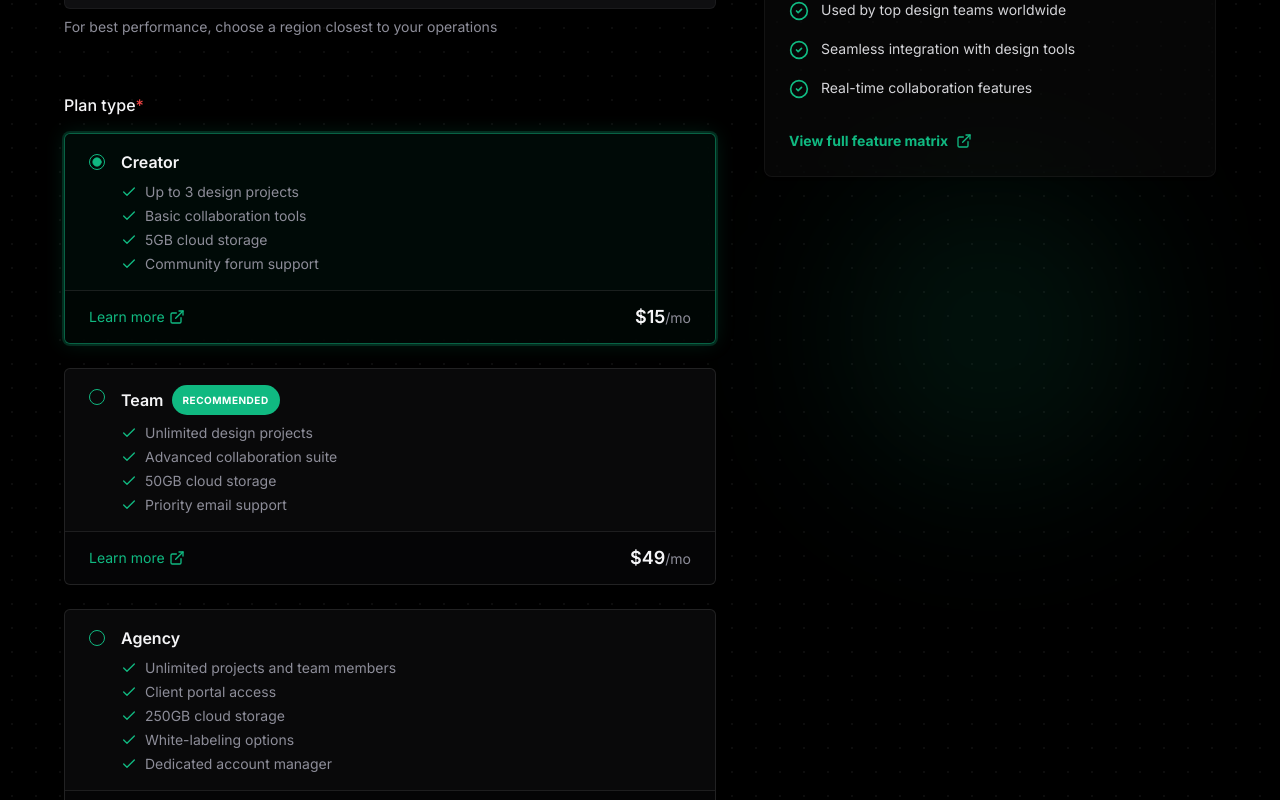
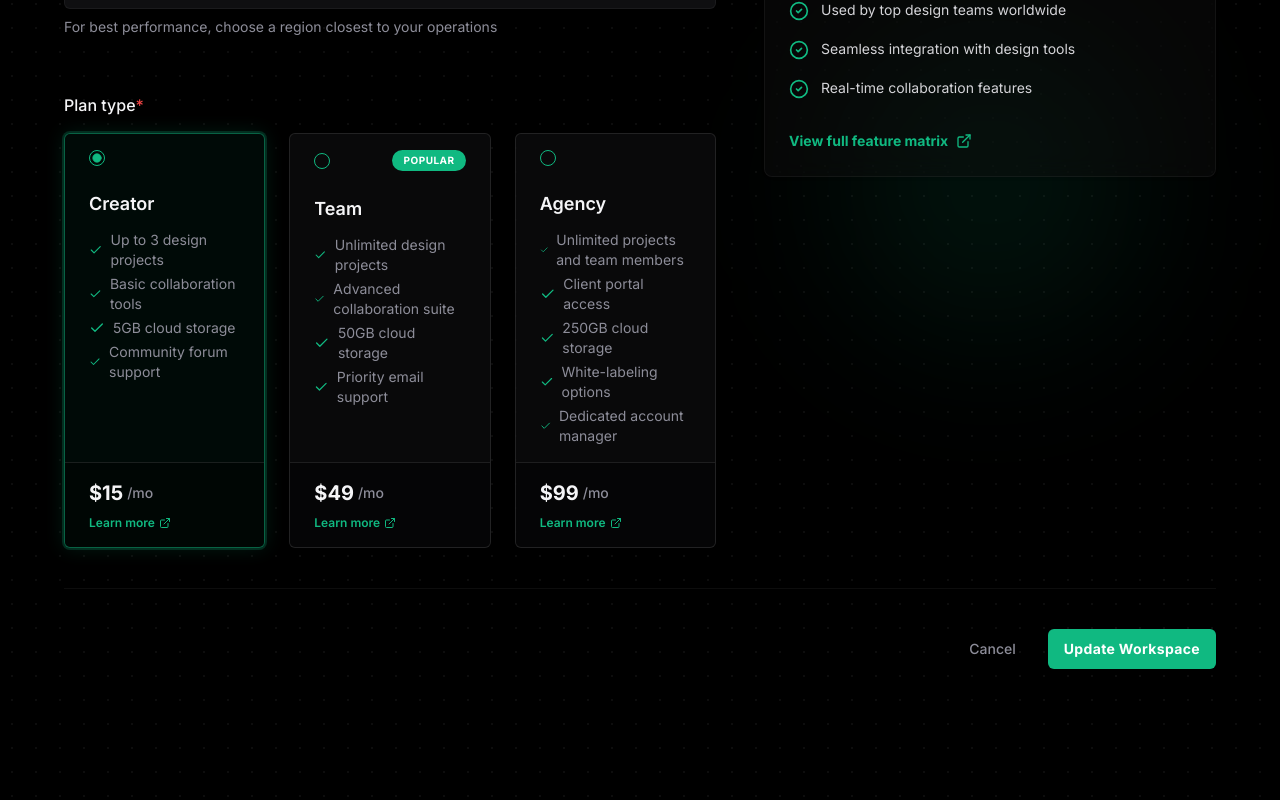
Before and after one commit to shivammane2007/AI_agency, a Next.js app: page /contact in a window 1280 px wide. Shown: the part 680-1480 px from the top of the page. Built offline with nearby package versions, Linux system fonts and the light colour scheme.

Commit message:
feat: add footer-taped-design and form-layout components

```diff
--- a/src/components/ui/footer-taped-design.tsx
+++ b/src/components/ui/footer-taped-design.tsx
@@ -17,7 +17,7 @@ export const Component = () => {
 
   return (
    <footer className="my-8 px-4 max-w-5xl text-base-content mx-auto relative z-20">
-      <div className="relative bg-white rounded-3xl max-w-5xl mx-auto px-4 py-10 flex flex-col md:flex-row justify-between items-center gap-6">
+      <div className="relative bg-black border border-white/5 rounded-3xl max-w-5xl mx-auto px-4 py-10 flex flex-col md:flex-row justify-between items-center gap-6">
         <div className="hidden md:block absolute -top-4 -left-8 w-[80px] h-[36px] scale-75">
           {tape}
         </div>
@@ -28,41 +28,41 @@ export const Component = () => {
           <div className='flex flex-col items-start gap-2'>
           <Link
             href="/"
-            className="flex flex-row gap-1 items-center justify-start text-2xl font-display font-extrabold text-base-content"
+            className="flex flex-row gap-1 items-center justify-start text-2xl font-display font-extrabold text-white"
           >
             AI Agency
           </Link>
-          <p className='text-neutral/50 font-medium text-base w-full md:w-4/5'>Architecting intelligent solutions for the ambitious enterprise.</p>
+          <p className='text-zinc-400 font-medium text-base w-full md:w-4/5'>Architecting intelligent solutions for the ambitious enterprise.</p>
           </div>
 
           <div className='flex flex-col md:mx-4 md:flex-row gap-2 md:gap-20 items-start md:items-start'>
 
           <div className='flex flex-col gap-1 md:gap-4'>
-          <h4 className='uppercase font-display text-md text-neutral/50 font-semibold'>Resources</h4>
-          <div className="flex flex-wrap md:flex-col gap-2 text-sm text-neutral items-start ">
-            <Link className='text-neutral/50 whitespace-nowrap font-medium hover:text-black transition-colors' href="#">Case Studies</Link>
-            <Link className='text-neutral/50 whitespace-nowrap font-medium hover:text-black transition-colors' href="#">Architecture</Link>
-            <Link className='text-neutral/50 whitespace-nowrap font-medium hover:text-black transition-colors' href="#">Documentation</Link>
-            <Link className='pointer-events-none text-neutral/50 whitespace-nowrap font-medium' href="/resources/blog">Blog <span className='inline-flex ml-1 py-0.5 px-3 bg-base-300 text-xs rounded-xl -rotate-3 text-emerald-600 font-bold'>syncing</span> </Link>
+          <h4 className='uppercase font-display text-md text-zinc-400 font-semibold'>Resources</h4>
+          <div className="flex flex-wrap md:flex-col gap-2 text-sm text-zinc-400 items-start ">
+            <Link className='text-zinc-400 whitespace-nowrap font-medium hover:text-white transition-colors' href="#">Case Studies</Link>
+            <Link className='text-zinc-400 whitespace-nowrap font-medium hover:text-white transition-colors' href="#">Architecture</Link>
+            <Link className='text-zinc-400 whitespace-nowrap font-medium hover:text-white transition-colors' href="#">Documentation</Link>
+            <Link className='pointer-events-none text-zinc-400 whitespace-nowrap font-medium' href="/resources/blog">Blog <span className='inline-flex ml-1 py-0.5 px-3 bg-zinc-900 text-xs rounded-xl -rotate-3 text-emerald-600 font-bold'>syncing</span> </Link>
           </div>
           </div>
 
           <div className='hidden md:flex flex-col gap-1 md:gap-4'>
-          <h4 className='uppercase whitespace-nowrap font-display text-md text-neutral/50 font-semibold'>Company</h4>
-          <div className="flex gap-2 flex-wrap md:flex-col text-sm text-neutral items-start ">
-            <Link className='text-neutral/50 whitespace-nowrap font-medium hover:text-black transition-colors' href="#">Manifesto</Link>
-            <Link className='text-neutral/50 whitespace-nowrap font-medium hover:text-black transition-colors' href="#">Ecosystem</Link>
-            <Link className='text-neutral/50 whitespace-nowrap font-medium hover:text-black transition-colors' href="#">Partners</Link>
-            <Link className='pointer-events-none text-neutral/50 whitespace-nowrap font-medium' href="#">Careers <span className='inline-flex ml-1 py-0.5 px-3 bg-base-300 text-xs rounded-xl rotate-3'>hiring</span></Link>
+          <h4 className='uppercase whitespace-nowrap font-display text-md text-zinc-400 font-semibold'>Company</h4>
+          <div className="flex gap-2 flex-wrap md:flex-col text-sm text-zinc-400 items-start ">
+            <Link className='text-zinc-400 whitespace-nowrap font-medium hover:text-white transition-colors' href="#">Manifesto</Link>
+            <Link className='text-zinc-400 whitespace-nowrap font-medium hover:text-white transition-colors' href="#">Ecosystem</Link>
+            <Link className='text-zinc-400 whitespace-nowrap font-medium hover:text-white transition-colors' href="#">Partners</Link>
+            <Link className='pointer-events-none text-zinc-400 whitespace-nowrap font-medium' href="#">Careers <span className='inline-flex ml-1 py-0.5 px-3 bg-zinc-900 text-xs rounded-xl rotate-3'>hiring</span></Link>
           </div>
           </div>
 
           <div className='hidden md:flex flex-col gap-1 gap-4'>
-          <h4 className='uppercase whitespace-nowrap font-display text-md text-neutral/50 font-semibold'>Legal</h4>
-          <div className="flex flex-col gap-2 text-sm text-neutral items-start ">
-            <Link className='text-neutral/50 whitespace-nowrap font-medium hover:text-black transition-colors' href="#">Privacy Code</Link>
-            <Link className='text-neutral/50 whitespace-nowrap font-medium hover:text-black transition-colors' href="#">Terms</Link>
-            <Link className='text-neutral/50 whitespace-nowrap font-medium hover:text-black transition-colors' href="#">Security Posture</Link>
+          <h4 className='uppercase whitespace-nowrap font-display text-md text-zinc-400 font-semibold'>Legal</h4>
+          <div className="flex flex-col gap-2 text-sm text-zinc-400 items-start ">
+            <Link className='text-zinc-400 whitespace-nowrap font-medium hover:text-white transition-colors' href="#">Privacy Code</Link>
+            <Link className='text-zinc-400 whitespace-nowrap font-medium hover:text-white transition-colors' href="#">Terms</Link>
+            <Link className='text-zinc-400 whitespace-nowrap font-medium hover:text-white transition-colors' href="#">Security Posture</Link>
           </div>
           </div>
         </div>
--- a/src/components/ui/form-layout.tsx
+++ b/src/components/ui/form-layout.tsx
@@ -154,35 +154,37 @@ export default function WorkspaceForm() {
                   plans.find((plan) => plan.name === value) || plans[0]
                 )
               }
-              className="mt-4 space-y-4"
+              className="mt-4 grid grid-cols-1 sm:grid-cols-3 gap-4 lg:gap-6"
             >
               {plans.map((plan) => (
                 <label
                   key={plan.name}
                   htmlFor={plan.name}
                   className={cn(
-                    "relative block cursor-pointer rounded-md border bg-card/60 backdrop-blur-sm transition-all overflow-hidden isolation-auto",
+                    "relative flex flex-col justify-between cursor-pointer rounded-md border bg-card/60 backdrop-blur-sm transition-all overflow-hidden isolation-auto h-full",
                     selected.name === plan.name
                       ? "border-primary/50 ring-2 ring-primary/20 shadow-[0_0_20px_rgba(16,185,129,0.15)] bg-primary/5"
                       : "border-border hover:border-primary/30"
                   )}
                 >
-                  <div className="flex items-start space-x-4 px-6 py-4 relative z-10">
-                    <div className="mt-1 flex h-4 w-4 shrink-0 items-center justify-center">
-                      <RadioGroupItem value={plan.name} id={plan.name} />
+                  <div className="flex flex-col items-start gap-4 px-4 sm:px-5 md:px-6 py-4 relative z-10 flex-1">
+                    <div className="flex items-center justify-between w-full">
+                      <div className="flex items-center justify-center shrink-0">
+                        <RadioGroupItem value={plan.name} id={plan.name} />
+                      </div>
+                      {plan.isRecommended && (
+                        <Badge variant="default" className="ml-2 font-bold uppercase tracking-wider text-[10px]">
+                          Popular
+                        </Badge>
+                      )}
                     </div>
-                    <div className="w-full">
-                      <div className="leading-6 flex items-center">
-                        <span className="font-semibold text-foreground">
+                    <div className="w-full mt-2">
+                      <div className="leading-6 flex flex-col items-start gap-1">
+                        <span className="font-semibold text-lg text-foreground">
                           {plan.name}
                         </span>
-                        {plan.isRecommended && (
-                          <Badge variant="default" className="ml-2 font-bold uppercase tracking-wider text-[10px]">
-                            Recommended
-                          </Badge>
-                        )}
                       </div>
-                      <ul className="mt-2 space-y-1">
+                      <ul className="mt-3 space-y-1">
                         {plan.features.map((feature, index) => (
                           <li
                             key={index}
@@ -198,20 +200,20 @@ export default function WorkspaceForm() {
                       </ul>
                     </div>
                   </div>
-                  <div className="flex items-center justify-between border-t border-border bg-black/40 px-6 py-3 relative z-10">
+                  <div className="flex flex-col gap-2 border-t border-border bg-black/40 px-4 sm:px-5 md:px-6 py-4 relative z-10">
+                    <div className="flex items-center gap-1">
+                      <span className="text-xl font-bold text-foreground">
+                        {plan.price}
+                      </span>
+                      <span className="text-sm font-medium text-muted-foreground">/mo</span>
+                    </div>
                     <a
                       href={plan.href}
-                      className="inline-flex items-center gap-1 text-sm text-primary hover:underline hover:underline-offset-4"
+                      className="inline-flex items-center gap-1 text-xs font-semibold text-primary hover:underline hover:underline-offset-4"
                     >
                       Learn more
-                      <ExternalLink className="h-4 w-4" aria-hidden={true} />
+                      <ExternalLink className="h-3 w-3" aria-hidden={true} />
                     </a>
-                    <div>
-                      <span className="text-lg font-semibold text-foreground">
-                        {plan.price}
-                      </span>
-                      <span className="text-sm text-muted-foreground">/mo</span>
-                    </div>
                   </div>
                 </label>
               ))}
```
